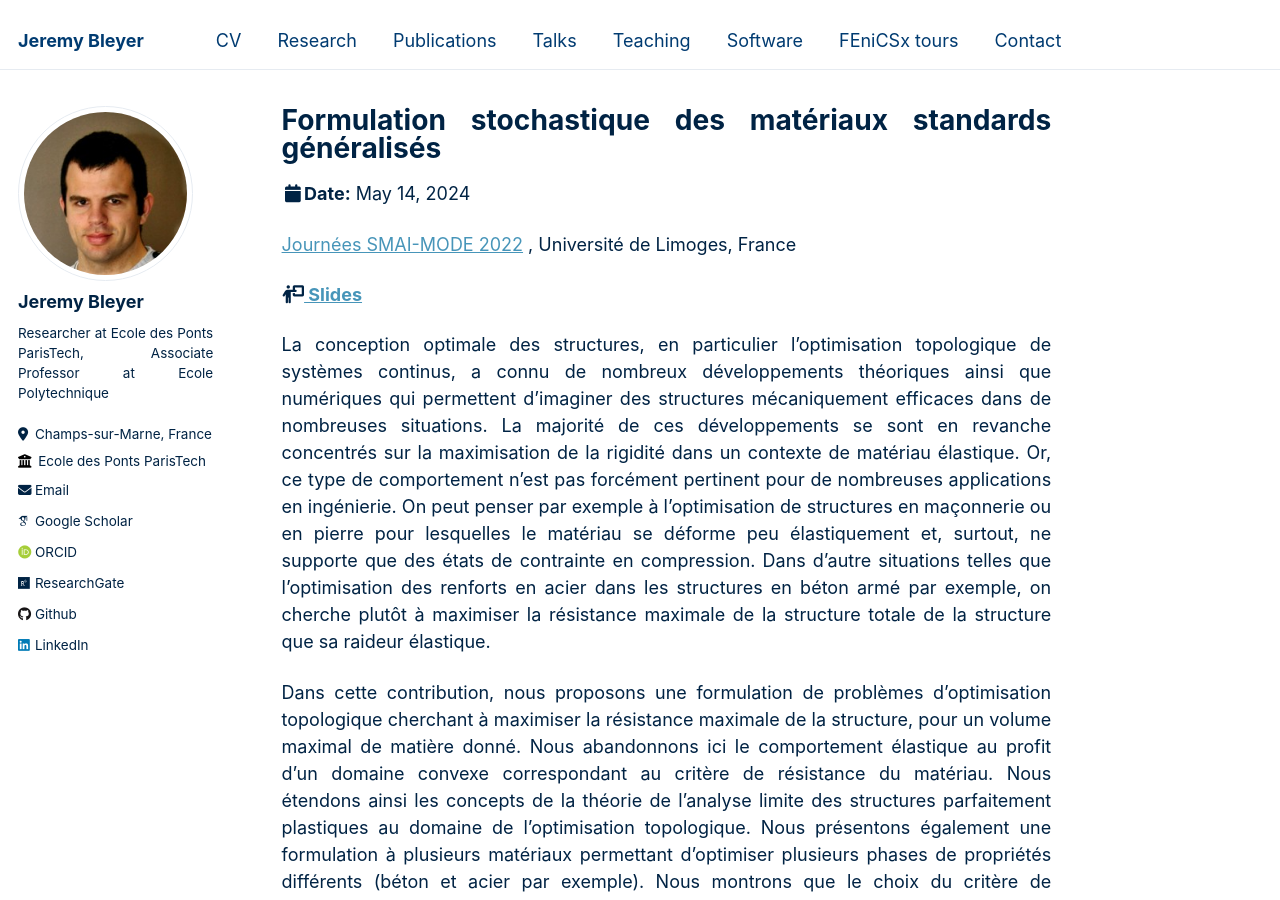
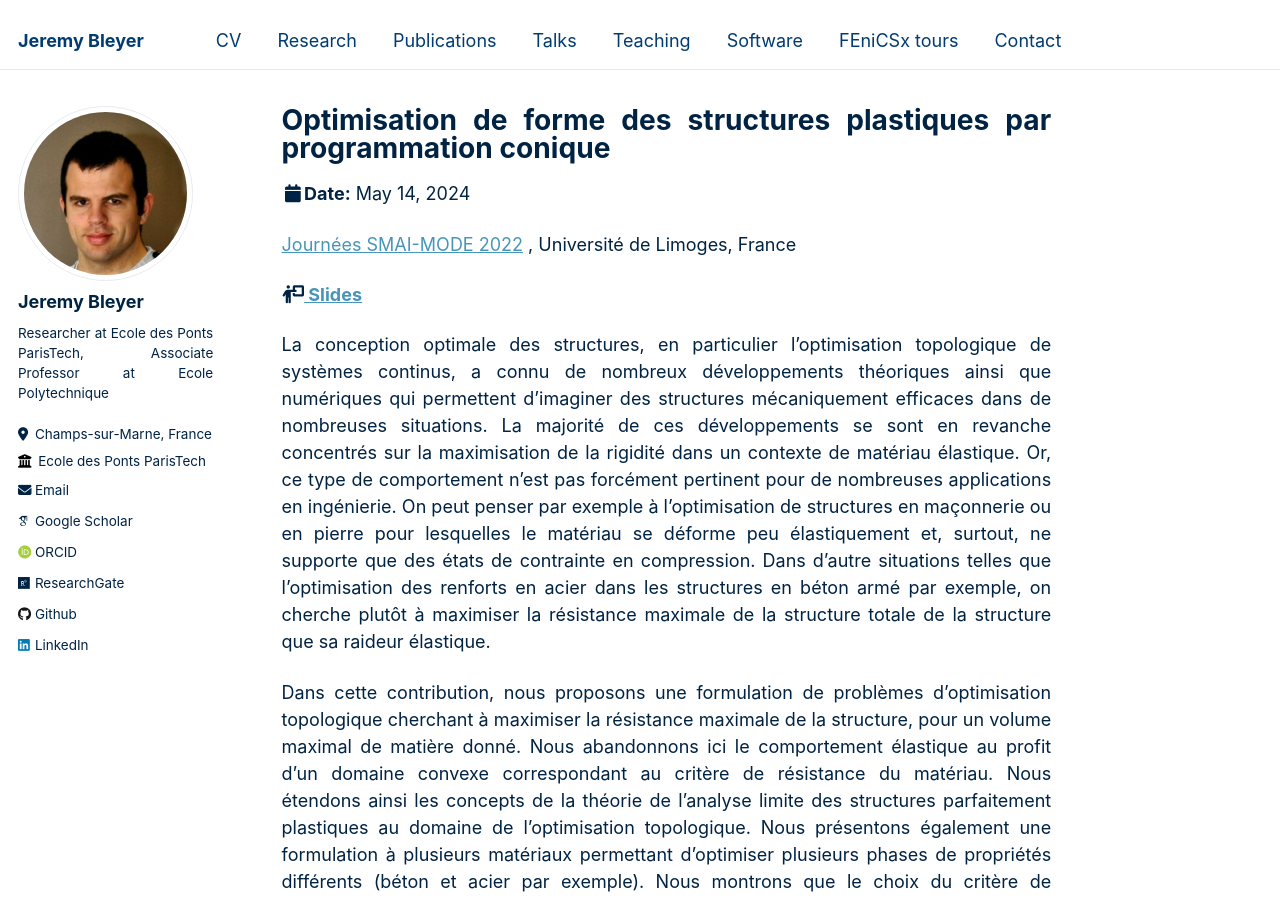
Before and after one commit to bleyerj/bleyerj.github.io, a Jekyll site: the page built from _talks/SMAI-MODE-2022.md, in a window 1280 px wide and 900 px high. Built offline with Jekyll 4.4.1, drawn with Linux system fonts in a browser that asks for light colours; some web fonts are replaced.

Commit message:
Update title

```diff
--- a/_talks/SMAI-MODE-2022.md
+++ b/_talks/SMAI-MODE-2022.md
@@ -1,5 +1,5 @@
 ---
-title: "Formulation stochastique des matériaux standards généralisés"
+title: "Optimisation de forme des structures plastiques par programmation conique"
 collection: talks
 type: "Talk"
 venue: "[Journées SMAI-MODE 2022](https://indico.math.cnrs.fr/event/6564/)"
```
